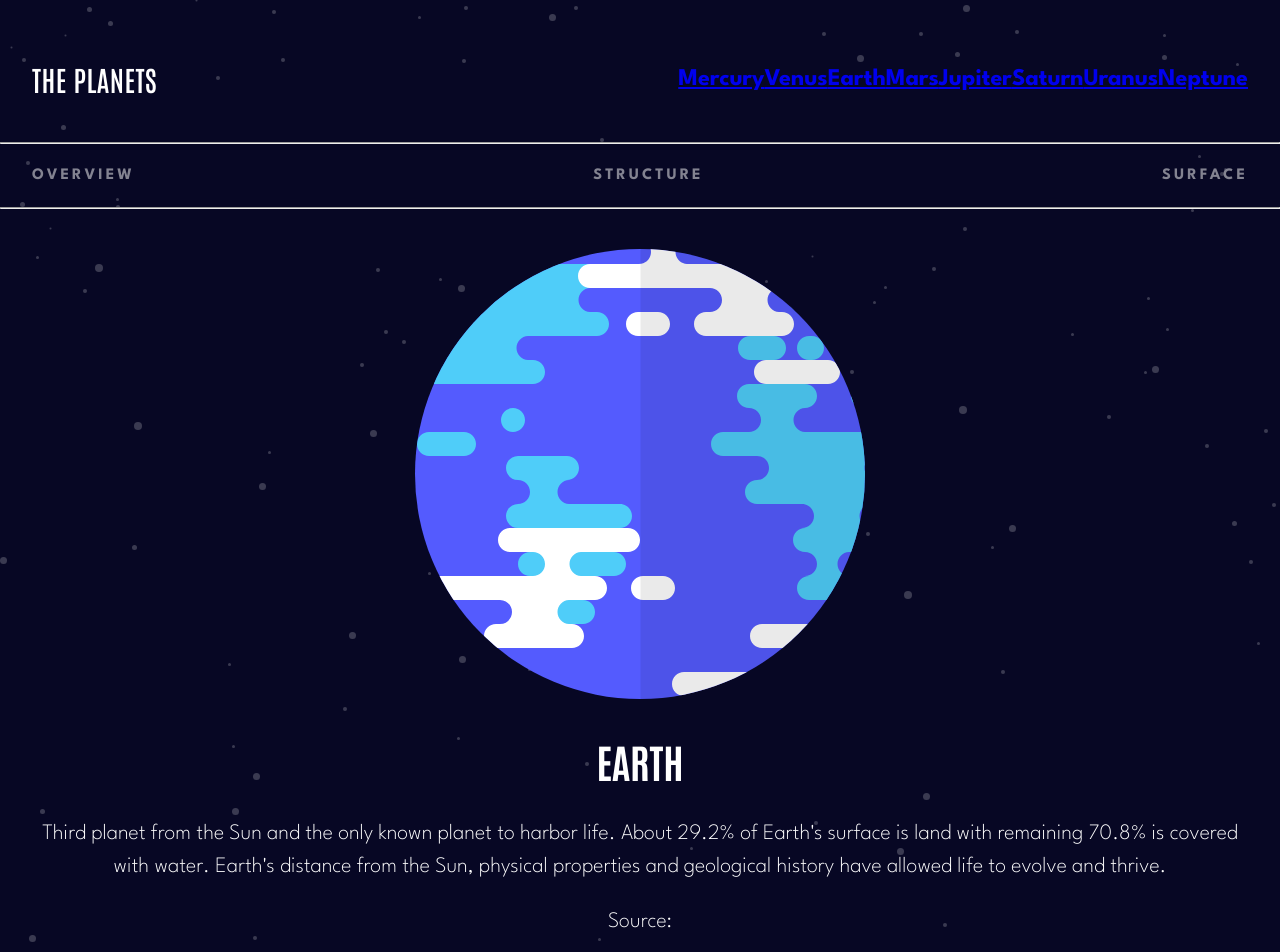
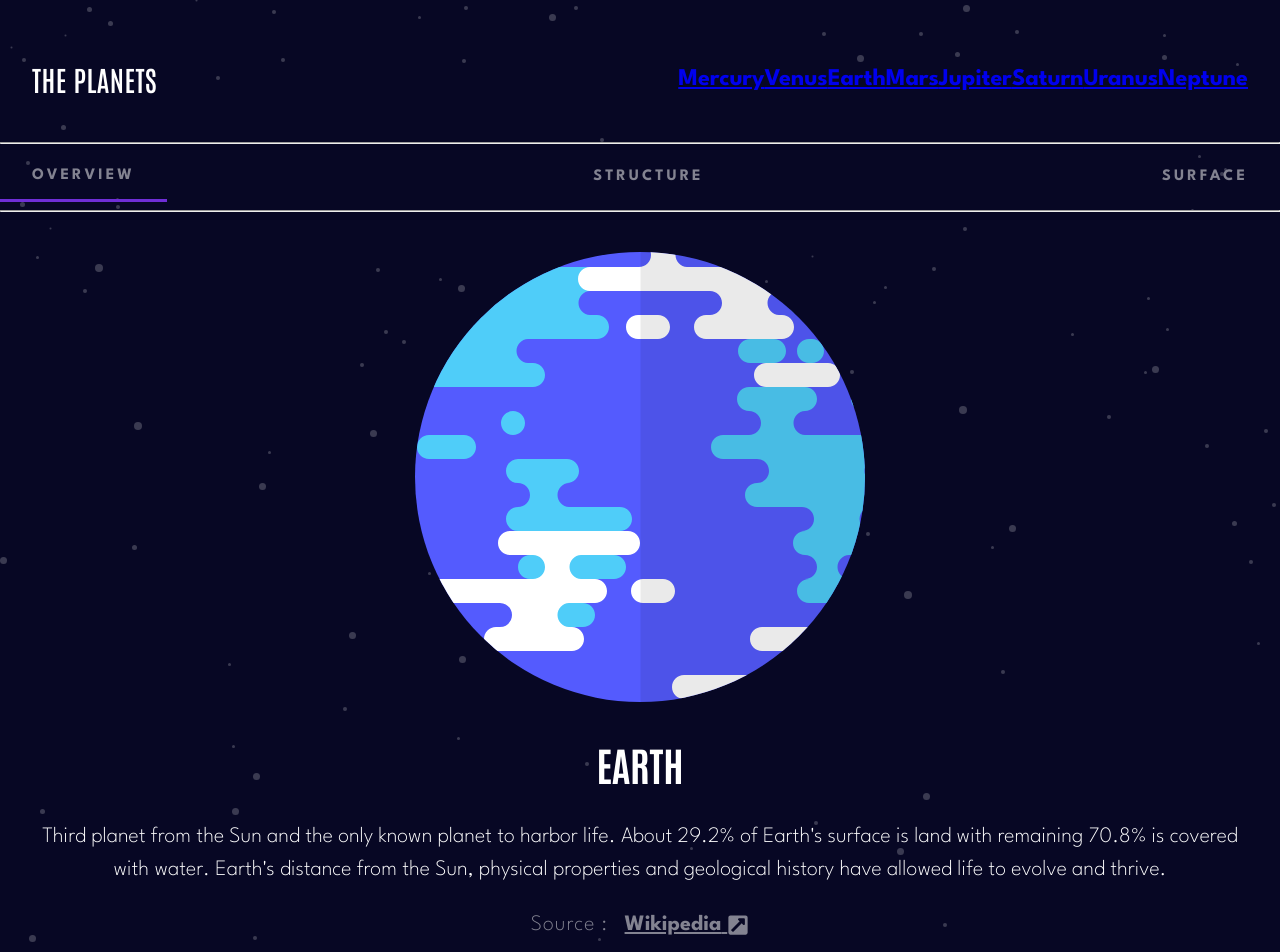
Before and after one commit to agnesnora/planets-fact-site, a React (Vite) app: page / in a window 1280 px wide. Shown: the top 952 px of the page. Built offline with nearby package versions, Linux system fonts and the light colour scheme.

Commit message:
active button

```diff
--- a/src/Components/Button/Button.tsx
+++ b/src/Components/Button/Button.tsx
@@ -1,14 +1,20 @@
-import { FC, ReactNode } from "react";
+import { CSSProperties, FC, ReactNode } from "react";
 
 interface ButtonProps {
   onClick: () => void;
   className: string;
   children: ReactNode;
+  style: CSSProperties;
 }
 
-export const Button: FC<ButtonProps> = ({ onClick, children, className }) => {
+export const Button: FC<ButtonProps> = ({
+  onClick,
+  children,
+  className,
+  style,
+}) => {
   return (
-    <button onClick={onClick} className={className}>
+    <button style={style} onClick={onClick} className={className}>
       {children}
     </button>
   );
--- a/src/Components/Planets/PlanetDetailComponent.tsx
+++ b/src/Components/Planets/PlanetDetailComponent.tsx
@@ -39,16 +39,67 @@ export const PlanetDetailComponent: FC<PlanetDetailProps> = ({
       ? planet.images.geology
       : planet.images.internal;
 
+  const getButtonStyle = (planetName) => {
+    let borderBottomStyle = "";
+
+    switch (planetName) {
+      case "Earth":
+        borderBottomStyle = "3px solid  #6f2ed6";
+        break;
+      case "Mars":
+        borderBottomStyle = "3px solid #d14c32";
+        break;
+      case "Mercury":
+        borderBottomStyle = "3px solid #419ebb";
+        break;
+      case "Venus":
+        borderBottomStyle = "3px solid #eda249";
+        break;
+      case "Jupiter":
+        borderBottomStyle = "3px solid  #d83a34";
+        break;
+      case "Saturn":
+        borderBottomStyle = "3px solid  #cd5120";
+        break;
+      case "Uranus":
+        borderBottomStyle = "3px solid  #1ec1a2";
+        break;
+      case "Neptune":
+        borderBottomStyle = "3px solid   #2d68f0";
+        break;
+
+      default:
+        // Default style when no match is found
+        borderBottomStyle = "";
+        break;
+    }
+
+    return { borderBottom: borderBottomStyle };
+  };
+  const isActive = (buttonView) => (view === buttonView ? "active" : "");
   return (
     <div>
       <div className="view--container">
-        <Button className="view--btn" onClick={handleOverviewClick}>
+        <Button
+          onClick={handleOverviewClick}
+          className={isActive("planet")}
+          style={isActive("planet") ? getButtonStyle(planet.name) : {}}
+        >
           Overview
         </Button>
-        <Button className="view--btn" onClick={handleStructureClick}>
+        <Button
+          onClick={handleStructureClick}
+          className={isActive("internal")}
+          s
+          style={isActive("internal") ? getButtonStyle(planet.name) : {}}
+        >
           Structure
         </Button>
-        <Button className="view--btn" onClick={handleSurfaceClick}>
+        <Button
+          onClick={handleSurfaceClick}
+          className={isActive("geology")}
+          style={isActive("geology") ? getButtonStyle(planet.name) : {}}
+        >
           Surface
         </Button>
       </div>
@@ -62,10 +113,13 @@ export const PlanetDetailComponent: FC<PlanetDetailProps> = ({
         <div className="planet--intro">
           <h1>{planet.name.toUpperCase()}</h1>
           <p>{planet.overview.content}</p>
-          <p>Source:</p>
-          <Link to={planet.overview.source}>
-            Wikipedia <FaExternalLinkSquareAlt />
-          </Link>
+          <div className="wikipedia">
+            <p>Source :</p>
+            <Link to={planet.overview.source}>
+              Wikipedia{" "}
+              <FaExternalLinkSquareAlt className="external--link--icon" />
+            </Link>
+          </div>
         </div>
         <div className="fact--container">
           <div className="fact--box">
--- a/src/Components/Planets/style/Planets.css
+++ b/src/Components/Planets/style/Planets.css
@@ -51,6 +51,10 @@
   font-family: "League Spartan", sans-serif;
   border: none;
   letter-spacing: 3px;
+  border: none;
+}
+.view--container .active {
+  border-bottom: 3px solid;
 }
 
 .planet--container {
@@ -79,6 +83,26 @@
   font-weight: 200;
   line-height: 1.5;
 }
+.planet--container .planet--intro .wikipedia {
+  display: flex;
+  justify-content: center;
+  align-items: center;
+  color: #838391;
+}
+.planet--container .planet--intro .wikipedia a {
+  color: #838391;
+  font-size: 1.375rem;
+  font-weight: 700;
+  margin-left: 0.75em;
+  text-decoration: underline;
+}
+.planet--container .planet--intro .wikipedia p {
+  margin: 0;
+  letter-spacing: 1px;
+}
+.planet--container .planet--intro .wikipedia .external--link--icon {
+  vertical-align: middle;
+}
 .planet--container .fact--container .fact--box {
   display: flex;
   text-transform: uppercase;
--- a/src/Components/Planets/style/Planets.scss
+++ b/src/Components/Planets/style/Planets.scss
@@ -28,7 +28,7 @@
 }
 
 .neptune {
-  background-color: $neptunColor;
+  background-color: $neptuneColor;
 }
 .dot {
   height: 1em;
@@ -50,6 +50,11 @@
     font-family: $Spartan;
     border: none;
     letter-spacing: 3px;
+    border: none;
+  }
+
+  .active {
+    border-bottom: 3px solid;
   }
 }
 
@@ -79,6 +84,26 @@
       font-weight: 200;
       line-height: 1.5;
     }
+    .wikipedia {
+      display: flex;
+      justify-content: center;
+      align-items: center;
+      color: $lightGrey;
+      a {
+        color: $lightGrey;
+        font-size: 1.375rem;
+        font-weight: 700;
+        margin-left: 0.75em;
+        text-decoration: underline;
+      }
+      p {
+        margin: 0;
+        letter-spacing: 1px;
+      }
+      .external--link--icon {
+        vertical-align: middle;
+      }
+    }
   }
   .fact--container {
     .fact--box {
--- a/src/variables.scss
+++ b/src/variables.scss
@@ -11,7 +11,7 @@ $marsColor: #d14c32;
 $jupiterColor: #d83a34;
 $saturnColor: #cd5120;
 $uranusColor: #1ec1a2;
-$neptunColor: #2d68f0;
+$neptuneColor: #2d68f0;
 
 //TYPOGRAPHY
 
```
Also changed, not shown: 1 other file (tests, documents, lock files or other folders).
